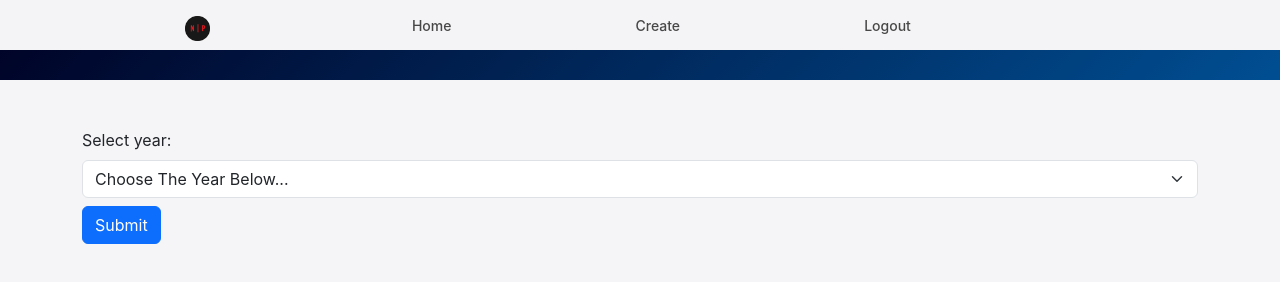
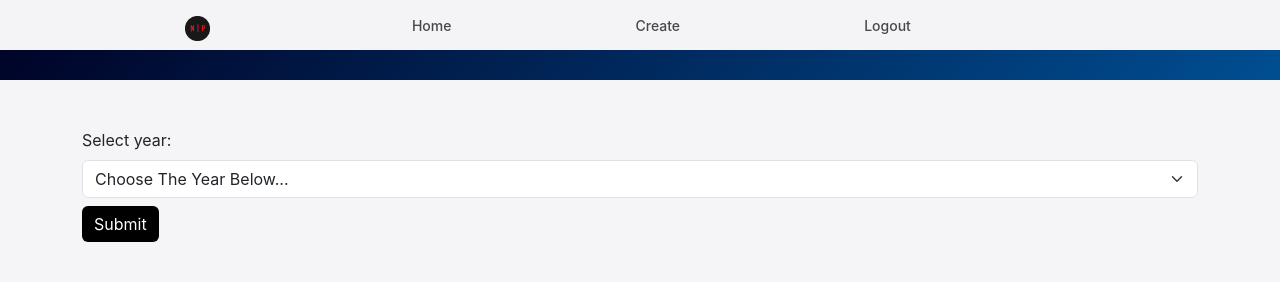
Before and after one commit to Prateek22672/N_P_Creations, a plain HTML site: page create.html in a window 1280 px wide. Drawn offline with nearby package versions, Linux system fonts and the light colour scheme.

Commit message:
Update create.html

```diff
--- a/create.html
+++ b/create.html
@@ -88,7 +88,7 @@
         <option value="3">Year 2025-2026</option>
     </select>
 
-    <button class="btn btn-primary" onclick="addDropdown()">Submit</button>
+    <button class="btn btn-primary" style="background-color: black; color: white; border:none; " onclick="addDropdown()">Submit</button>
 
     <div id="dropdownContainer" class="mt-3"></div>
 </div>
```
